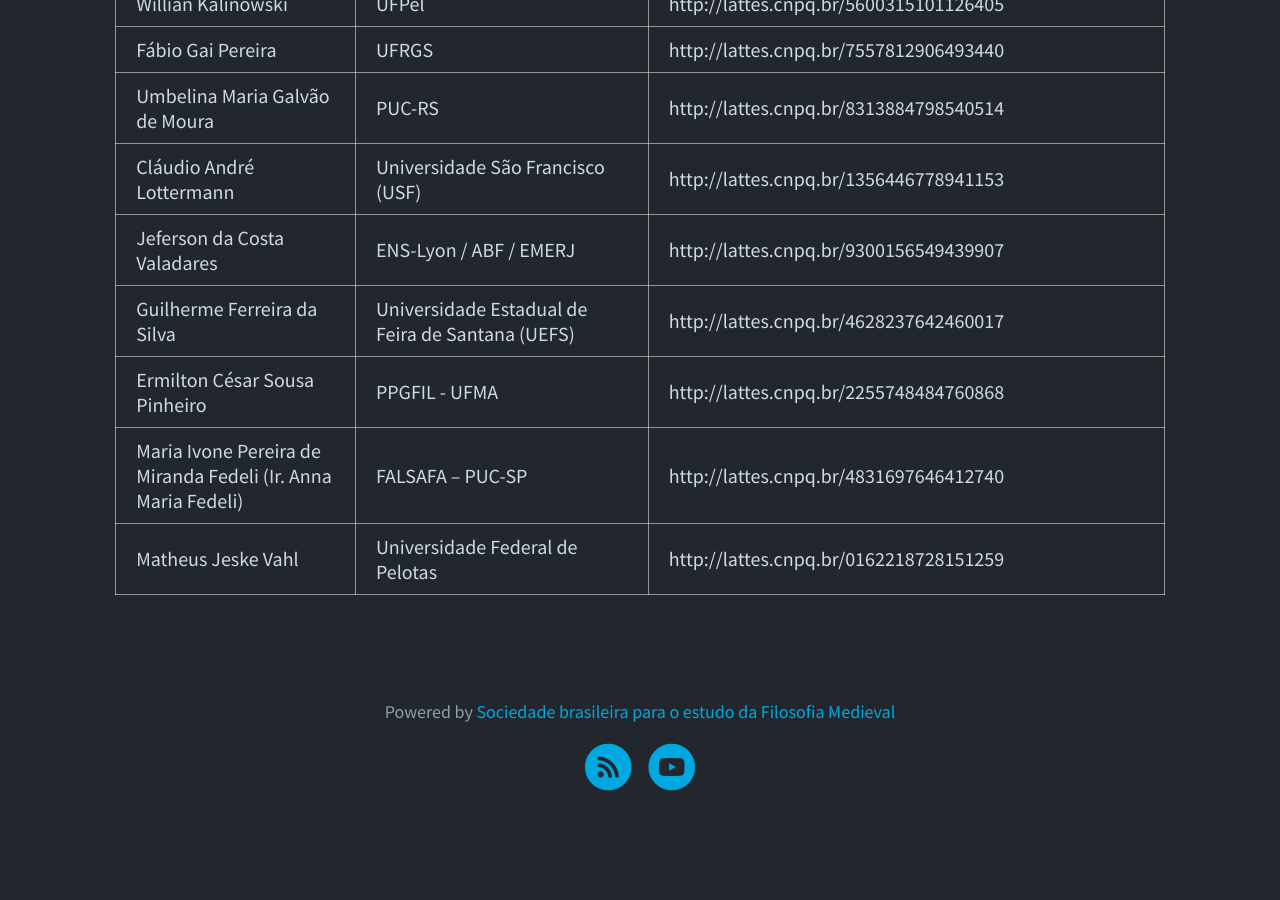
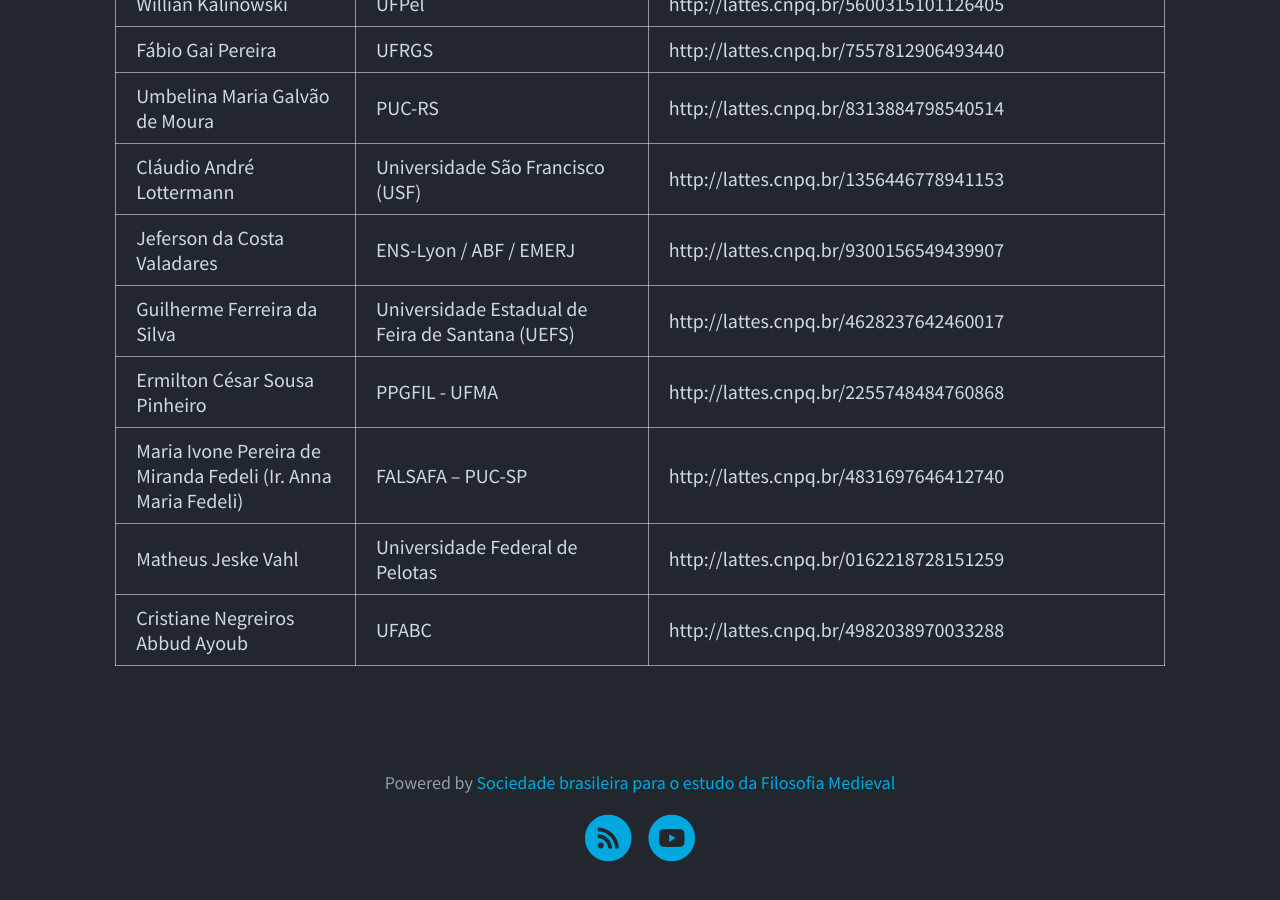
Before and after one commit to nap-o/sbefm, a Jekyll site: the page built from pages/membros.md, in a window 1280 px wide and 900 px high, scrolled down 7740 px. Built offline with Jekyll 4.4.1, drawn with Linux system fonts in a browser that asks for light colours; before the commit the page ends 8569 px from its top, so only the background shows below that.

Commit message:
corrigindo notícia e add novo membro

```diff
--- a/_data/membros.json
+++ b/_data/membros.json
@@ -1015,5 +1015,14 @@
             "lattes": "http://lattes.cnpq.br/0162218728151259",
             "instituicao": "Universidade Federal de Pelotas"
         }
+    },
+    {
+        "model": "appsbefm.associado",
+        "pk": 128,
+        "fields": {
+            "first_name": "Cristiane Negreiros Abbud Ayoub",
+            "lattes": "http://lattes.cnpq.br/4982038970033288",
+            "instituicao": "UFABC"
+        }
     }
 ]
```
Also changed, not shown: _posts/2023-06-13-curso-verano-uned.md (+1 -1 lines).
